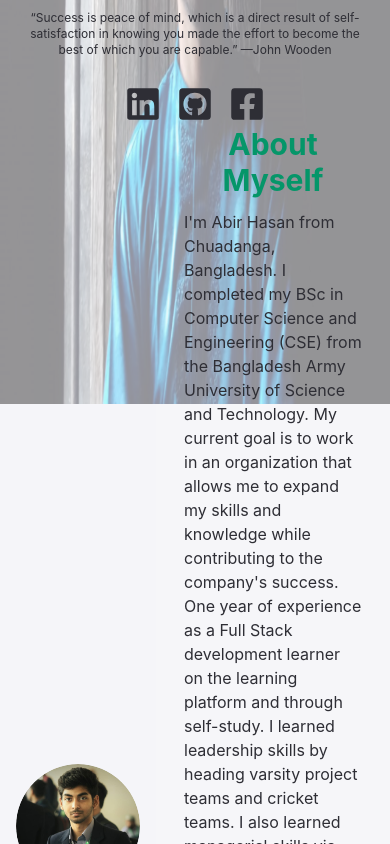
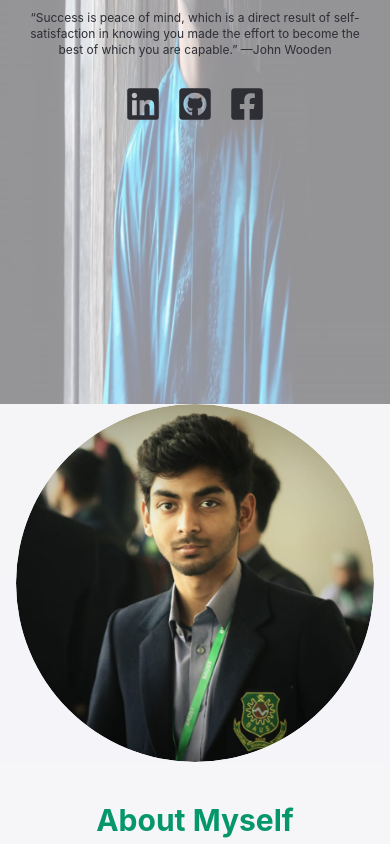
Before and after one commit to StrikerAbir/Abir-Porfolio, a React (Create React App) app: page / in a window 390 px wide. Shown: the part 440-1284 px from the top of the page. Built offline with nearby package versions, Linux system fonts and the light colour scheme; no server answers.

Commit message:
about and contact responsive

```diff
--- a/src/Pages/About/About.js
+++ b/src/Pages/About/About.js
@@ -3,16 +3,16 @@ import mypic from "../../assets/images/my pic.jpeg";
 import resume from "../../assets/files/Abir Resume MERN Dev candidate.pdf";
 const About = () => {
   return (
-    <div className="flex h-screen" id="About">
-      <div className="w-2/5 flex justify-center items-center">
+    <div className="lg:flex lg:h-screen" id="About">
+      <div className="lg:w-2/5 flex justify-center items-center">
         <div className="avatar mx-4" data-aos="fade-up">
           <div className="rounded-full">
             <img className="w-full rounded-full" src={mypic} alt="" />
           </div>
         </div>
       </div>
-      <div className="w-3/5 flex justify-center items-center bg-base-100">
-        <div className="px-7" data-aos="fade-left">
+      <div className="lg:w-3/5 flex justify-center items-center bg-base-100">
+        <div className="px-7 lg:py-0 py-10" data-aos="fade-left">
           <p className="text-3xl mb-3 font-bold text-primary text-center">
             About Myself
           </p>
--- a/src/Pages/ContactMe/ContactMe.js
+++ b/src/Pages/ContactMe/ContactMe.js
@@ -28,7 +28,7 @@ const ContactMe = () => {
     return (
       <div className="h-screen mt-20" id="Contact">
         <div className="h-full w-full flex justify-center items-center">
-          <div className="w-1/2 bg-base-100 bg-opacity-70 px-20 py-20 rounded-xl">
+          <div className="lg:w-1/2 w-full bg-base-100 bg-opacity-70 lg:px-20 px-10 py-20 rounded-xl">
             <div>
               <p className="text-3xl mb-5 font-bold text-primary text-center">
                 CONTACT ME
```
